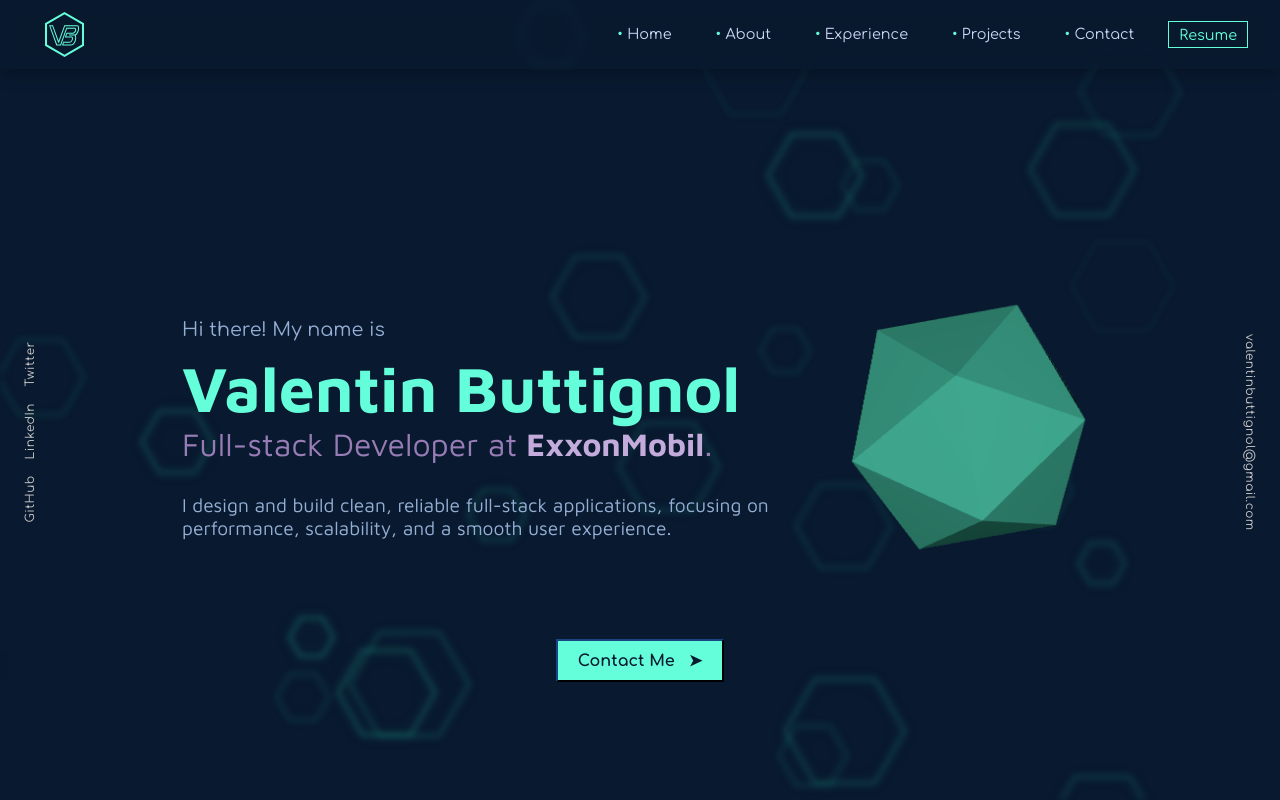
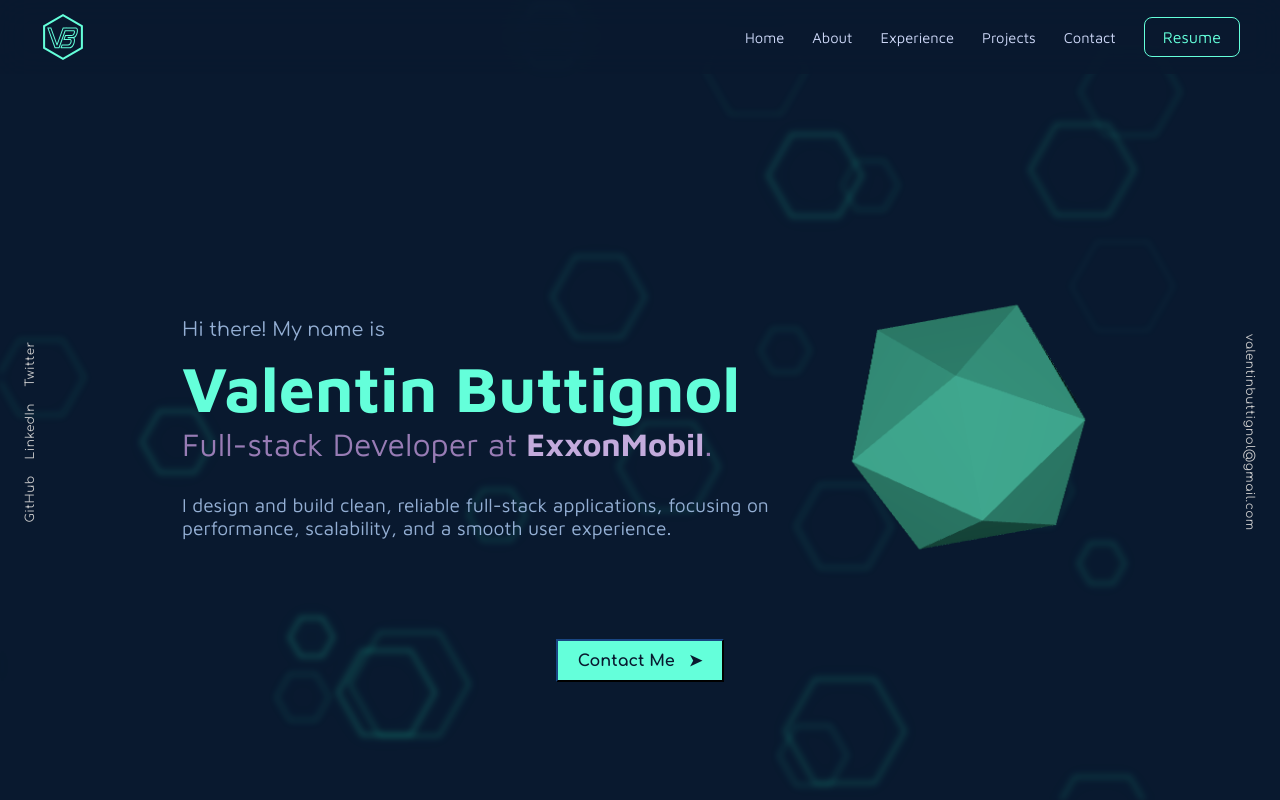
Before and after one commit to ValenButtignol/vbuttignol-portfolio, a React (Vite) app: page / in a window 1280 px wide. Shown: the top 800 px of the page. Built offline with nearby package versions, Linux system fonts and the light colour scheme.

Commit message:
Add header linking and responsiveness

```diff
--- a/package.json
+++ b/package.json
@@ -14,12 +14,14 @@
     "lucide-react": "^1.22.0",
     "react": "^19.1.1",
     "react-dom": "^19.1.1",
+    "react-scroll": "^1.9.3",
     "three": "^0.183.2"
   },
   "devDependencies": {
     "@eslint/js": "^9.33.0",
     "@types/react": "^19.1.10",
     "@types/react-dom": "^19.1.7",
+    "@types/react-scroll": "^1.8.10",
     "@types/three": "^0.183.1",
     "@vitejs/plugin-react-swc": "^4.0.0",
     "eslint": "^9.33.0",
--- a/src/components/About.tsx
+++ b/src/components/About.tsx
@@ -1,9 +1,11 @@
 import '../styles/about.css';
 import '../index.css'
 import selfpic from '../assets/selfpic.png';
+import { Element } from 'react-scroll';
 
 const About = () => {
   return (
+    <Element name="about">
     <div className='section-wrapper'>
       <div className='section-title'>
         <h2 className='lb-font bold'>About me</h2>
@@ -25,6 +27,7 @@ const About = () => {
         </div>
       </div>
     </div>
+    </Element>
   )
 }
 
--- a/src/components/Contact.tsx
+++ b/src/components/Contact.tsx
@@ -1,8 +1,10 @@
+import { Element } from "react-scroll";
+
 const Contact = () => {
   return (
-    <>
+    <Element name="contact">
       <h2>Get in touch</h2>
-    </>
+    </Element>
   )
 }
 
--- a/src/components/Experience.tsx
+++ b/src/components/Experience.tsx
@@ -1,6 +1,7 @@
 import { useState } from "react";
 import { AnimatePresence, motion } from "framer-motion";
 import { ChevronDown } from "lucide-react";
+import { Element } from "react-scroll";
 
 import "../styles/experience.css";
 import "../index.css";
@@ -92,6 +93,8 @@ export default function Experience() {
   };
 
   return (
+    <Element name="experience">
+
     <section className="section-wrapper">
 
       <div className="section-title">
@@ -240,5 +243,6 @@ export default function Experience() {
       </div>
 
     </section>
+    </Element>
   );
 }
--- a/src/components/Header.tsx
+++ b/src/components/Header.tsx
@@ -1,38 +1,157 @@
-import { useState, useEffect } from 'react';
-import logo from '../assets/logo.svg';
-import '../styles/header.css';
-import '../index.css'
+import { useEffect, useRef, useState } from "react";
+import { AnimatePresence, motion } from "framer-motion";
+import { Menu, X } from "lucide-react";
+import { Link } from "react-scroll";
+
+import logo from "../assets/logo.svg";
+import "../styles/header.css";
+import "../index.css";
+import { createPortal } from "react-dom";
 
 const Header = () => {
   const [hide, setHide] = useState(false);
-  let lastScrollY = 0;
+  const [mobileMenuOpen, setMobileMenuOpen] = useState(false);
+
+  const lastScrollY = useRef(0);
 
   useEffect(() => {
     const handleScroll = () => {
-      if (window.scrollY > lastScrollY && window.scrollY > 80) {
-        setHide(true); // scrolling down
+      if (
+        window.scrollY > lastScrollY.current &&
+        window.scrollY > 80
+      ) {
+        setHide(true);
       } else {
-        setHide(false); // scrolling up
+        setHide(false);
       }
-      lastScrollY = window.scrollY;
+
+      lastScrollY.current = window.scrollY;
     };
+
     window.addEventListener("scroll", handleScroll);
-    return () => window.removeEventListener("scroll", handleScroll);
+
+    return () =>
+      window.removeEventListener("scroll", handleScroll);
   }, []);
 
+  const closeMenu = () => {
+    setMobileMenuOpen(false);
+  };
+
+  const navItems = [
+    { label: "Home", to: "hero" },
+    { label: "About", to: "about" },
+    { label: "Experience", to: "experience" },
+    { label: "Projects", to: "projects" },
+    { label: "Contact", to: "contact" },
+  ];
+
   return (
-    <header className={`header${hide ? " header--hidden" : ""}`}>
-      <a href="/" className='header-logo'><img src={logo}/></a>
-      <nav className="header-nav">
-        <a href="/" className="header-link smoothgray-font"><span className='lb-font'>•</span> Home</a>
-        <a href="#about" className="header-link smoothgray-font"><span className='lb-font'>•</span> About</a>
-        <a href="#experience" className="header-link smoothgray-font"><span className='lb-font'>•</span> Experience</a>
-        <a href="#projects" className="header-link smoothgray-font"><span className='lb-font'>•</span> Projects</a>
-        <a href="#contact" className="header-link smoothgray-font"><span className='lb-font'>•</span> Contact</a>
-        <a href="https://drive.google.com/file/d/17ptu4h42nAPc2q-FDQd3RdsSoQesmJZY/view?usp=sharing" target="_blank" className="header-resume">Resume</a>
-      </nav>
+    <>
+      <header className={`header ${hide ? "header--hidden" : ""}`}>
+        <Link
+          to="hero"
+          smooth
+          duration={700}
+          offset={-70}
+          className="header-logo"
+        >
+          <img src={logo} alt="Logo" />
+        </Link>
+
+        <nav className="header-nav">
+          {navItems.map((item) => (
+            <Link
+              key={item.label}
+              to={item.to}
+              smooth
+              spy
+              duration={700}
+              offset={-70}
+              activeClass="header-link-active"
+              className="header-link smoothgray-font"
+            >
+              {item.label}
+            </Link>
+          ))}
+
+          <a
+            href="https://drive.google.com/file/d/17ptu4h42nAPc2q-FDQd3RdsSoQesmJZY/view?usp=sharing"
+            target="_blank"
+            rel="noopener noreferrer"
+            className="header-resume"
+          >
+            Resume
+          </a>
+        </nav>
+
+        <button
+          className="burger-button"
+          onClick={() => setMobileMenuOpen((prev) => !prev)}
+          aria-label="Toggle menu"
+        >
+          {mobileMenuOpen ? <X size={24} /> : <Menu size={24} />}
+        </button>
     </header>
-  )
-}
+
+      {/* MOBILE MENU */}
+
+    { createPortal(
+      <AnimatePresence>
+        {mobileMenuOpen && (
+          <>
+            <motion.div
+              className="mobile-overlay"
+              onClick={closeMenu}
+              initial={{ opacity: 0 }}
+              animate={{ opacity: 1 }}
+              exit={{ opacity: 0 }}
+            />
+
+            <motion.nav
+              className="mobile-nav"
+              initial={{ x: "100%" }}
+              animate={{ x: 0 }}
+              exit={{ x: "100%" }}
+              transition={{
+                duration: 0.35,
+                ease: "easeInOut",
+              }}
+            >
+              {navItems.map((item) => (
+                <Link
+                  key={item.label}
+                  to={item.to}
+                  smooth
+                  spy
+                  duration={700}
+                  offset={-70}
+                  className="mobile-link"
+                  activeClass="mobile-link-active"
+                  onClick={closeMenu}
+                >
+                  {item.label}
+                </Link>
+              ))}
+
+              <div className="mobile-divider" />
+
+              <a
+                href="https://drive.google.com/file/d/17ptu4h42nAPc2q-FDQd3RdsSoQesmJZY/view?usp=sharing"
+                target="_blank"
+                rel="noopener noreferrer"
+                className="mobile-resume"
+                onClick={closeMenu}
+              >
+                Resume ↗
+              </a>
+            </motion.nav>
+          </>
+        )}
+        </AnimatePresence>,
+      document.body)}
+    </>
+  );
+};
 
 export default Header;
--- a/src/components/Projects.tsx
+++ b/src/components/Projects.tsx
@@ -1,6 +1,10 @@
+import { Element } from "react-scroll";
+
 const Projects = () => {
   return (
-    <>
+    <Element name="projects">
+      <section>
+
       <h2>Projects</h2>
       <div>
         <h3>AtrIA: AI & Testing-base RepOK Inference Approach</h3>
@@ -11,7 +15,8 @@ const Projects = () => {
       <div>
         <h3>Distributed ticket sale system</h3>
       </div>
-    </>
+      </section>
+    </Element>
   )
 }
 
--- a/src/styles/header.css
+++ b/src/styles/header.css
@@ -1,68 +1,324 @@
+/* ==========================================
+   HEADER
+========================================== */
+
 .header {
-  font-family: 'Comfortaa', Arial, Helvetica, sans-serif;
     position: fixed;
     top: 0;
     left: 0;
+
     width: 100%;
     box-sizing: border-box;
-  padding: 0.5rem 2rem;
+
+    padding: 14px 40px;
+
     display: flex;
     justify-content: space-between;
     align-items: center;
-  background: rgba(9,25,47, 0.8);
-  backdrop-filter: blur(6px);
-  z-index: 20;
-  box-shadow: 0 4px 16px 0 rgba(0,0,0,0.25);
-  transition: transform 0.3s ease;
+
+    background: rgba(9, 25, 47, .78);
+    backdrop-filter: blur(16px);
+
+    z-index: 1000;
+
+    transition: transform .35s ease;
 }
 
 .header--hidden {
     transform: translateY(-100%);
-  transition: transform 0.3s ease;
 }
+
+/* ==========================================
+   LOGO
+========================================== */
+
+.header-logo {
+    width: 46px;
+    height: 46px;
+
+    display: flex;
+    align-items: center;
+    justify-content: center;
+    cursor: pointer;
+    transition: .25s ease;
+}
+
+.header-logo img {
+    width: 100%;
+}
+
+.header-logo:hover {
+    filter: drop-shadow(0 0 8px rgba(100,255,218,.6));
+}
+
+/* ==========================================
+   DESKTOP NAV
+========================================== */
 
 .header-nav {
     display: flex;
-  gap: 1.5rem;
-  font-size: 0.9rem;
-  flex-wrap: wrap;
+    align-items: center;
+    gap: 28px;
 }
 
 .header-link {
+
+    position: relative;
+
     text-decoration: none;
-  transition: color 0.1s ease-in-out;
-  padding: 5px 10px 4px 10px;
+
+    font-size: .92rem;
+
+    transition: color .25s ease;
 }
 
 .header-link:hover {
     color: #64ffda;
+    cursor: pointer;
+
+}
+
+.header-link::after {
+
+    content: "";
+
+    position: absolute;
+
+    left: 0;
+    bottom: -6px;
+
+    width: 0%;
+    height: 2px;
+
+    background: #64ffda;
+
+    transition: width .25s ease;
+}
+
+.header-link:hover::after {
+
+    width: 100%;
+
 }
 
 .header-resume {
+
+    padding: 10px 18px;
+
+    border: 1px solid #64ffda;
+
+    border-radius: 8px;
+
     color: #64ffda;
-  padding: 5px 10px 4px 10px;
-  border: 1px solid #64ffda;
+
     text-decoration: none;
-  transition: 0.1s ease-in-out;
+
+    transition: .25s ease;
 }
 
-.header-resume:hover  {
-  transition: 0.3s ease;
-  text-shadow: 0px 0px 5px #64ffda;
-  box-shadow: 0px 0px 5px #64ffda;
-  background: rgba(110, 249, 253, 0.2);
+.header-resume:hover {
+
+    background: rgba(100,255,218,.12);
+
+    box-shadow: 0 0 16px rgba(100,255,218,.18);
+
 }
 
-.header-logo:hover {
-  transition: 0.3s ease;
-  filter: drop-shadow(0px 0px 5px #64ffda);
+/* ==========================================
+   BURGER
+========================================== */
+
+.burger-button {
+
+    display: none;
+
+    width: 44px;
+    height: 44px;
+
+    border: none;
+    background: transparent;
+
+    color: #64ffda;
+
+    cursor: pointer;
+
+    align-items: center;
+    justify-content: center;
+
+    z-index: 1100;
+
 }
 
-.header-logo {
-  transition: 0.1s ease-in-out;
-  height: 45px;
-  width: 45px;
-  padding: 4px 10px 4px 10px;
-  display: inline-block;
-  cursor: pointer;
+.burger-button svg{
+
+    transition:.25s ease;
+
 }
+
+.burger-button:hover svg{
+
+    transform:scale(1.08);
+
+}
+
+/* ==========================================
+   OVERLAY
+========================================== */
+
+.mobile-overlay {
+
+    position: fixed;
+
+    inset: 0;
+
+    background: rgba(0,0,0,.45);
+
+    backdrop-filter: blur(3px);
+
+    z-index: 998;
+
+}
+
+/* ==========================================
+   MOBILE MENU
+========================================== */
+
+.mobile-nav {
+
+    position: fixed;
+    top: 0;
+    right: 0;
+
+    width: min(320px, 80vw);
+    height: 70dvh;
+
+    box-sizing: border-box;
+
+    background:
+        linear-gradient(
+            180deg,
+            rgba(15,23,42,.98),
+            rgba(9,25,47,.98)
+        );
+
+    border-left: 1px solid rgba(255,255,255,.06);
+
+    display: flex;
+    flex-direction: column;
+
+    padding: 90px 32px 32px;
+
+    z-index: 999;
+
+    box-shadow:
+        -10px 0 40px rgba(0,0,0,.35);
+}
+
+.mobile-link {
+
+    text-decoration: none;
+
+    color: #ccd6f6;
+
+    font-size: 1.05rem;
+
+    padding: 16px 0;
+
+    transition: .25s ease;
+
+}
+
+.mobile-link:hover {
+
+    color: #64ffda;
+    transition: .25s ease;
+
+    transform: translateX(8px);
+
+}
+
+.mobile-divider {
+
+    margin: 24px 0;
+
+    height: 1px;
+
+    background: rgba(255,255,255,.08);
+
+}
+
+.mobile-resume {
+
+    width: fit-content;
+
+    padding: 12px 18px;
+
+    border: 1px solid #64ffda;
+
+    border-radius: 10px;
+
+    color: #64ffda;
+
+    text-decoration: none;
+
+    transition: .25s ease;
+
+}
+
+.mobile-resume:hover {
+
+    background: rgba(100,255,218,.12);
+
+}
+
+/* ==========================================
+   RESPONSIVE
+========================================== */
+
+@media (max-width: 768px) {
+
+    .header{
+
+        padding:16px 20px;
+
+    }
+
+    .header-nav{
+
+        display:none;
+
+    }
+
+    .burger-button{
+
+        display:flex;
+
+    }
+
+}
+
+@media (max-width:480px){
+
+    .header{
+
+        padding:14px 16px;
+
+    }
+
+    .mobile-nav{
+
+        width:100%;
+
+        padding:90px 28px 28px;
+
+    }
+
+}
+
+.header-link-active {
+  color: #64ffda;
+}
+
+.header-link-active::after {
+  width: 100%;
+}
```
Also changed, not shown: src/components/Introduction.tsx (+5 -2 lines), 1 other file (tests, documents, lock files or other folders). Lines whose indentation alone changed are shown as unchanged.
